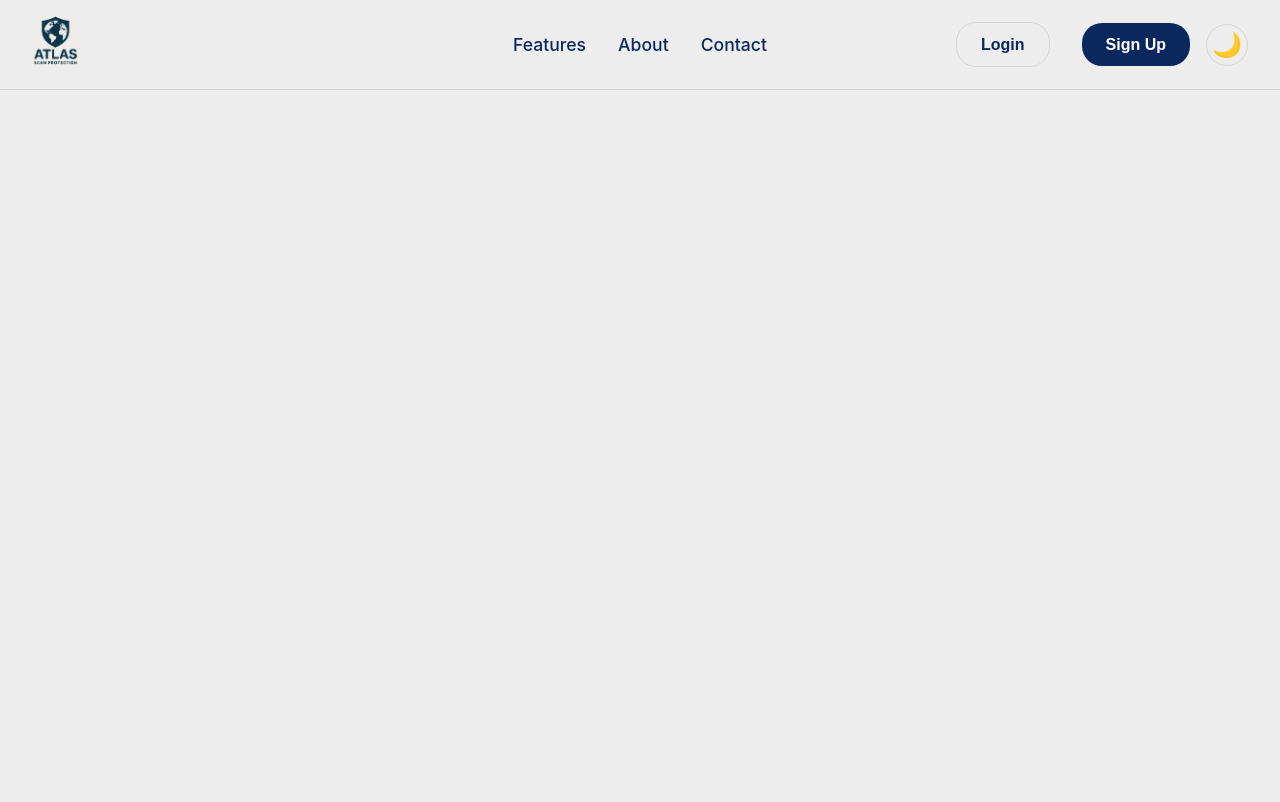
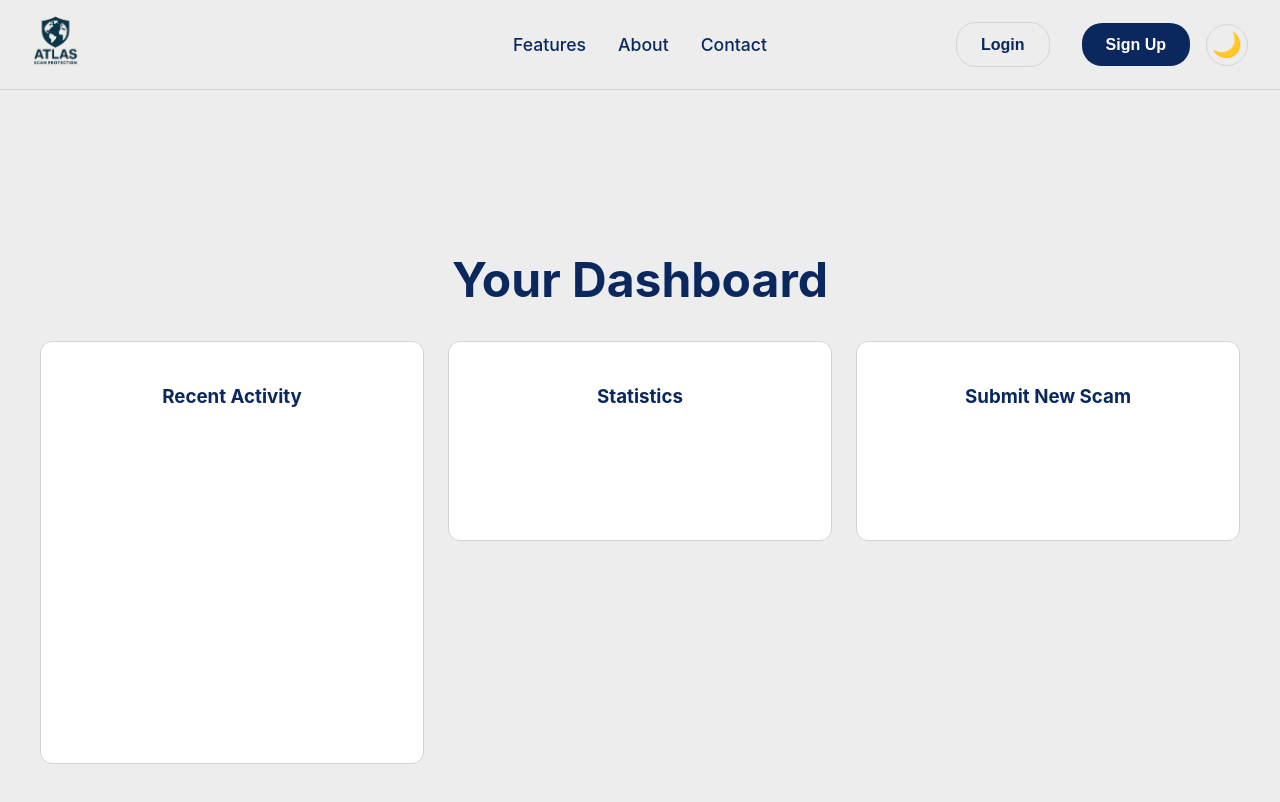
Before and after one commit to AidenBrown21/AtlasChrome, a React (Create React App) app in the folder frontend/: page /dashboard in a window 1280 px wide. Shown: the top 802 px of the page. Built offline with nearby package versions, Linux system fonts and the light colour scheme.

Commit message:
New dashboard style

```diff
--- a/frontend/src/App.js
+++ b/frontend/src/App.js
@@ -7,6 +7,7 @@ import ImageAnalysis from './pages/ImageAnalysis';
 import AboutPage from './pages/AboutPage';
 import FeaturesPage from './pages/FeaturesPage';
 import ContactPage from './pages/ContactPage';
+import DashboardPage from './pages/DashboardPage'
 import './App.css';
 import Header from './components/Header'
 
@@ -24,6 +25,7 @@ function App() {
                         <Route path="/about" element={<AboutPage />} />
                         <Route path="/features" element={<FeaturesPage />} />
                         <Route path="/contact" element={<ContactPage />} />
+                        <Route path="/dashboard" element={<DashboardPage />} />
                     </Routes>
                 </main>
             </div>
--- a/frontend/src/components/Header.css
+++ b/frontend/src/components/Header.css
@@ -465,3 +465,20 @@
   border-color: var(--text-color);
   transform: scale(1.1) rotate(-15deg);
 }
+
+.profile-dropdown .dropdown-link {
+  display: block;
+  width: 100%;
+  padding: 0.75rem 1rem;
+  background: none;
+  border: none;
+  text-align: left;
+  font-size: 1rem;
+  font-weight: 500;
+  text-decoration: none;
+  color: var(--text-color);
+  cursor: pointer;
+}
+.profile-dropdown .dropdown-link:hover {
+  background-color: var(--card-bg-hover);
+}
--- a/frontend/src/components/Header.js
+++ b/frontend/src/components/Header.js
@@ -173,6 +173,9 @@ function Header() {
                                         <strong>{user.first_name} {user.last_name}</strong>
                                         <span>{user.username}</span>
                                     </div>
+                                    <Link to="/dashboard" className="dropdown-link" onClick={() => setIsDropdownOpen(false)}>
+                                        Dashboard
+                                    </Link>
                                     <button className="logout-button" onClick={() => { handleLogout(); setIsDropdownOpen(false); }}>
                                         <center>Sign Out</center>
                                     </button>
@@ -203,7 +206,7 @@ function Header() {
                     <div className="mobile-menu">
                         {user && (
                             <div className="mobile-user-info">
-                                <span>Hi, {user.first_name} {user.last_name}!</span>
+                                <Link to="/dashboard" className="mobile-menu-button" onClick={closeMenu}>Dashboard</Link>
                             </div>
                         )}
 
--- /dev/null
+++ b/frontend/src/pages/DashboardPage.css
@@ -0,0 +1,51 @@
+/* src/pages/DashboardPage.css */
+
+.dashboard-container {
+  display: flex;
+  flex-direction: column;
+  align-items: center;
+  color: var(--text-color);
+  padding: 4rem 1rem 2rem 1rem;
+  box-sizing: border-box;
+  min-height: 100vh;
+}
+
+.dashboard-container h1 {
+  font-size: 2.2rem;
+  margin-bottom: 2rem;
+}
+
+.dashboard-grid {
+  width: 100%;
+  max-width: 1200px;
+  display: grid;
+  gap: 1.5rem;
+  /* Default to a single column on mobile */
+  grid-template-columns: 1fr;
+}
+
+.dashboard-card {
+  background-color: var(--card-bg-color);
+  border: 1px solid var(--border-color);
+  border-radius: 12px;
+  padding: 1.5rem;
+  min-height: 200px;
+}
+
+/* Desktop layout for the grid */
+@media (min-width: 768px) {
+  .dashboard-container {
+    padding-top: 8rem;
+  }
+  .dashboard-container h1 {
+    font-size: 3rem;
+  }
+  .dashboard-grid {
+    /* Create a more interesting grid on desktop */
+    grid-template-columns: repeat(3, 1fr);
+  }
+  .dashboard-card.tall-card {
+    grid-row: span 2 / span 2; /* Make the first card taller */
+    min-height: 423px;
+  }
+}
--- /dev/null
+++ b/frontend/src/pages/DashboardPage.js
@@ -0,0 +1,34 @@
+// src/pages/DashboardPage.js
+
+import React from 'react';
+import Header from '../components/Header';
+import './DashboardPage.css';
+
+function DashboardPage() {
+    return (
+        <>
+            <title>Your Dashboard - ATLAS Protection</title>
+            <meta name="description" content="View your ATLAS dashboard for analysis history and statistics." />
+
+            <div className="dashboard-container">
+                <h1>Your Dashboard</h1>
+                <div className="dashboard-grid">
+                    <div className="dashboard-card tall-card">
+                        <h3>Recent Activity</h3>
+                        {/* Content will go here later */}
+                    </div>
+                    <div className="dashboard-card">
+                        <h3>Statistics</h3>
+                        {/* Content will go here later */}
+                    </div>
+                    <div className="dashboard-card">
+                        <h3>Submit New Scam</h3>
+                        {/* Content will go here later */}
+                    </div>
+                </div>
+            </div>
+        </>
+    );
+}
+
+export default DashboardPage;
```
